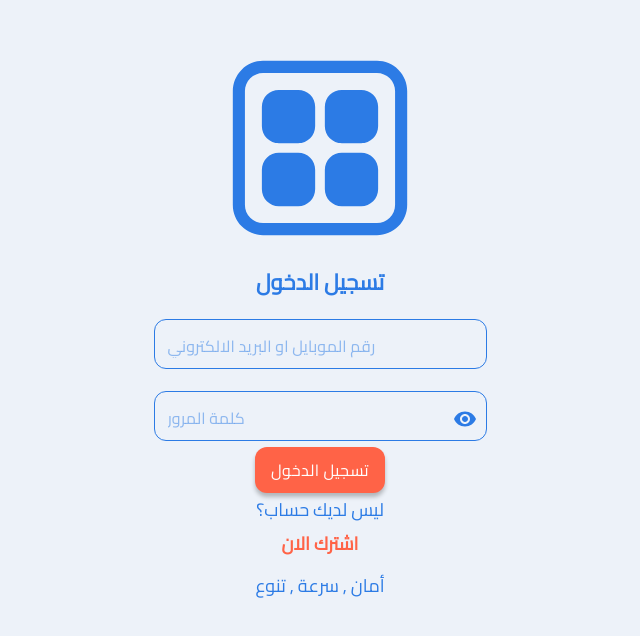
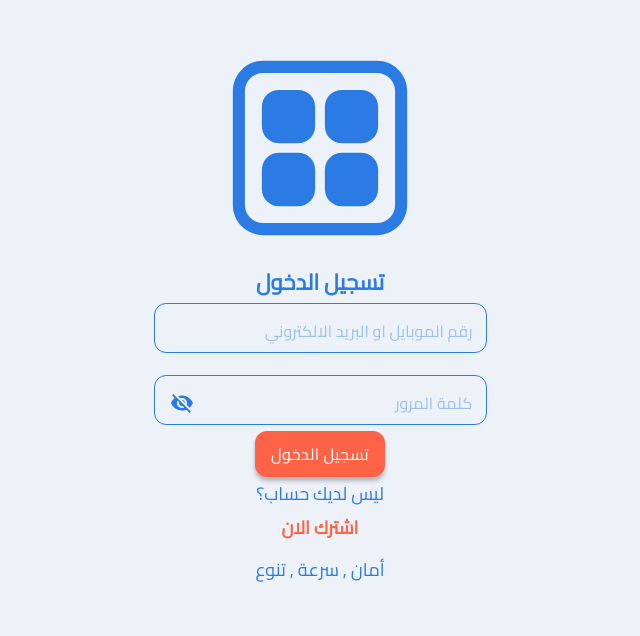
Before and after one commit to emadhashem/ecommerce-phases2, a React (Create React App) app: page /login in a window 1280 px wide. Shown: the part 112-748 px from the top of the page, without its empty margins (320-960 px from the left). Built offline with nearby package versions, Linux system fonts and the light colour scheme.

Commit message:
Updated loginPage placeholder

```diff
--- a/src/pages/auth/loginPage/LoginPage.tsx
+++ b/src/pages/auth/loginPage/LoginPage.tsx
@@ -4,7 +4,8 @@ import {
   InputLabel,
   OutlinedInput,
   InputAdornment,
-  FormControl
+  FormControl,
+  TextField,
 } from "@mui/material";
 import "./loginPage.scss";
 import logo from "../../../assets/svgs/logo.svg";
@@ -16,8 +17,8 @@ import { postLogin } from "../../../api/auth/login";
 
 function LoginPage() {
   const [showPassword, setShowPassword] = useState(false);
-  const [email, setemail] = useState('')
-  const [password, setpassword] = useState('')
+  const [email, setemail] = useState("");
+  const [password, setpassword] = useState("");
   const handleClickShowPassword = () => setShowPassword((show) => !show);
   const handleMouseDownPassword = (
     event: React.MouseEvent<HTMLButtonElement>
@@ -26,10 +27,10 @@ function LoginPage() {
   };
   async function handleLogin() {
     try {
-      const data = await postLogin(email, password)
+      const data = await postLogin(email, password);
       console.log(data);
     } catch (error) {
-     alert('something wrong happen')
+      alert("something wrong happen");
     }
   }
   return (
@@ -39,7 +40,12 @@ function LoginPage() {
         <p>تسجيل الدخول</p>
       </div>
       <div className="input-container">
-        <div className="input">
+        <TextField
+          className="input"
+          type="text"
+          placeholder="رقم الموبايل او البريد الالكتروني"
+        />
+        {/* <div className="input">
           <FormControl sx={{ mt: 2, width: "333px" }} variant="outlined">
             <InputLabel
               className="label"
@@ -53,38 +59,34 @@ function LoginPage() {
               id="outlined-basic"
               label="رقم الموبايل او البريد الالكتروني"
               value={email}
-              onChange = {e => setemail(e.target.value)}
+              onChange={(e) => setemail(e.target.value)}
+              inputProps={{ style: { textAlign: "right" } }}
             />
           </FormControl>
-        </div>
+        </div> */}
         <div className="input">
-          <FormControl sx={{ mt: 2, width: "333px" }} variant="outlined">
-            <InputLabel
-              htmlFor="outlined-adornment-password"
-              sx={{ fontSize: "16px", color: "#2C7BE580", fontFamily: "Cairo" }}
-            >
-              كلمة المرور
-            </InputLabel>
-            <OutlinedInput
+          <FormControl sx={{ mt: 2, width: "333px" }}>
+            <TextField
               sx={{ fontFamily: "Cairo" }}
-              id="outlined-adornment-password"
+              variant="outlined"
               type={showPassword ? "text" : "password"}
-              value = {password}
-              onChange = {e => setpassword(e.target.value)}
-              endAdornment={
+              value={password}
+              onChange={(e) => setpassword(e.target.value)}
+              InputProps={{
+                endAdornment: (
                   <InputAdornment position="end">
                     <IconButton
+                      aria-label="toggle password visibility"
                       className="Visibility-icon"
-                    aria-label="toggle password visibility"
                       onClick={handleClickShowPassword}
                       onMouseDown={handleMouseDownPassword}
-                    edge="end"
                     >
-                    {showPassword ? <VisibilityOff /> : <Visibility />}
+                      {showPassword ? <Visibility /> : <VisibilityOff />}
                     </IconButton>
                   </InputAdornment>
-              }
-              label="كلمة المرور"
+                ),
+              }}
+              placeholder="كلمة المرور"
             />
           </FormControl>
         </div>
--- a/src/pages/auth/loginPage/loginPage.scss
+++ b/src/pages/auth/loginPage/loginPage.scss
@@ -33,20 +33,26 @@
     .input-container {
       display: flex;
       flex-direction: column;
+      direction: rtl;
       .Visibility-icon {
         color: themed("textColor");
       }
       .css-nxo287-MuiInputBase-input-MuiOutlinedInput-input {
-        color: themed("textColor");
+        color: themed("blackGray");
+        &::placeholder {
+          color: themed("textColor");
+        }
       }
       .css-1t8l2tu-MuiInputBase-input-MuiOutlinedInput-input {
-        color: themed("textColor");
+        color: themed("blackGray");
+        &::placeholder {
+          color: themed("textColor");
+        }
       }
       .input fieldset {
         height: 55px;
         border: 1px solid themed("border");
         border-radius: 12px;
-
       }
     }
 
```
Lines whose indentation alone changed are shown as unchanged.
